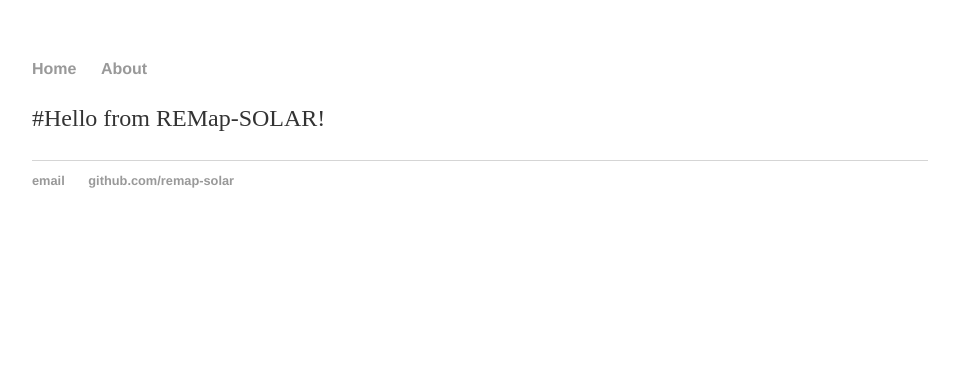
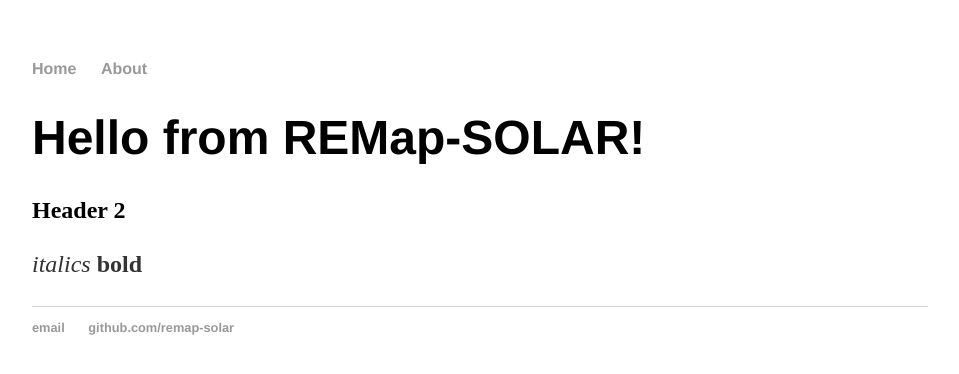
Before and after one commit to remap-solar/remap-solar.github.io, a Jekyll site: the page built from index.md, in a window 1280 px wide. Shown: the top 374 px of the page, without its empty margins (160-1119 px from the left). Built offline with Jekyll 4.4.1, drawn with Linux system fonts in a browser that asks for light colours.

Commit message:
Try with md

```diff
--- a/index.md
+++ b/index.md
@@ -3,4 +3,7 @@ layout: default
 title: REMap-SOLAR
 ---
 
-#Hello from REMap-SOLAR!
+# Hello from REMap-SOLAR!
+## Header 2
+*italics*
+**bold**
```
